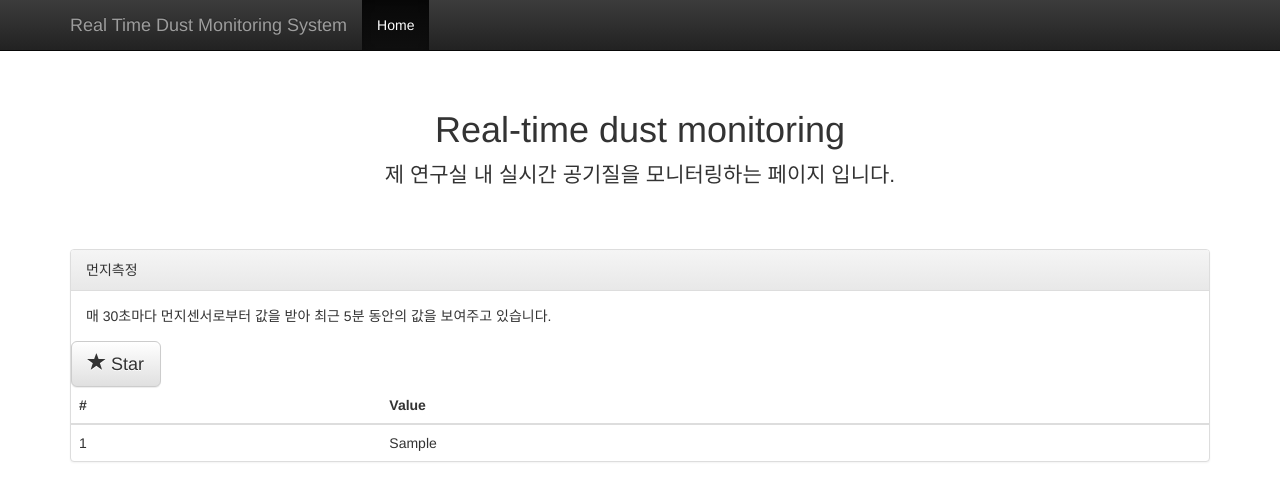
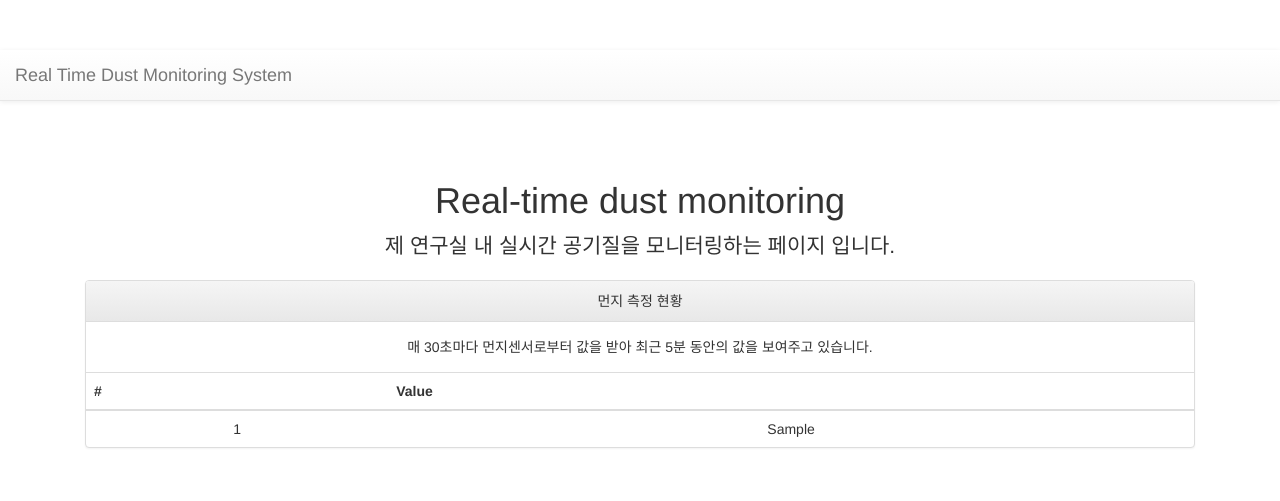
Before and after one commit to jwj0831/dust-portal, a PHP site: page / in a window 1280 px wide. Shown: the top 501 px of the page. Run offline with PHP 8.4, Linux system fonts and the light colour scheme; tables that the repository leaves empty or names only in its code hold one stand-in row (values such as "Sample post"); some libraries are stand-ins or nearby versions.

Commit message:
refactoring

```diff
--- a/index.php
+++ b/index.php
@@ -1,5 +1,4 @@
-<?php
-	$hostname = "localhost";
+<?php $hostname = "localhost";
 $user_name = "root";
 $password = "0831";
 $db_name = "dust";
@@ -40,41 +39,20 @@
 	</head>
 
 	<body>
-
-    <div class="navbar navbar-inverse navbar-fixed-top" role="navigation">
-      <div class="container">
-        <div class="navbar-header">
-          <button type="button" class="navbar-toggle" data-toggle="collapse" data-target=".navbar-collapse">
-            <span class="sr-only">Toggle navigation</span>
-            <span class="icon-bar"></span>
-            <span class="icon-bar"></span>
-            <span class="icon-bar"></span>
-          </button>
-          <a class="navbar-brand" href="#">Real Time Dust Monitoring System</a>
-        </div>
-        <div class="collapse navbar-collapse">
-          <ul class="nav navbar-nav">
-            <li class="active"><a href="http://117.16.146.55/dust-portal">Home</a></li>
-          </ul>
-        </div><!--/.nav-collapse -->
-      </div>
-    </div>
+		<nav class="navbar navbar-default navbar-static-top" role="navigation">
+			<a class="navbar-brand" href="http://117.16.146.55/dust-portal">Real Time Dust Monitoring System</a>
+		</nav>
 
 		<div class="container">
 
 			<div class="dust-template">
 				<h1>Real-time dust monitoring</h1>
 				<p class="lead">제 연구실 내 실시간 공기질을 모니터링하는 페이지 입니다.</p>
-      </div>
 
 				<div class="panel panel-default">
-      	<div class="panel-heading">먼지측정 </div>
+					<div class="panel-heading">먼지 측정 현황</div>
 					<div class="panel-body">매 30초마다 먼지센서로부터 값을 받아 최근 5분 동안의 값을 보여주고 있습니다.</div>
-      	<div class="test">
-      		<button type="button" class="btn btn-default btn-lg">
-  				<span class="glyphicon glyphicon-star"></span> Star
-			</button>
-      	</div>
+
 					<table class="table">
 						<thead>
 							<th>#</th>
@@ -84,27 +62,23 @@
 <?php
 	$query = "SELECT * FROM dustVal ORDER BY id DESC LIMIT 10";
 	$result = mysql_query($query, $conn);
+
 	while($row = mysql_fetch_array($result))
 	{
 ?>
 
 							<tr>
-	      			<td>
-	      				<?= $row['id'];  ?>
-	      			</td>
-	      			<td>
-	      				<?= $row['val'];  ?>
-	      			</td>
+								<td><?= $row['id']; ?></td>
+								<td><?= $row['val']; ?></td>
 							</tr>
 <?php
 }
 ?>
 						</tbody>
 					</table>
-      </div>
-
+				</div><!-- /.panel -->
+			</div><!-- /.dust-template -->
 		</div><!-- /.container -->
-
 
 		<!-- Bootstrap core JavaScript
 		================================================== -->
```
Lines whose indentation alone changed are shown as unchanged.
